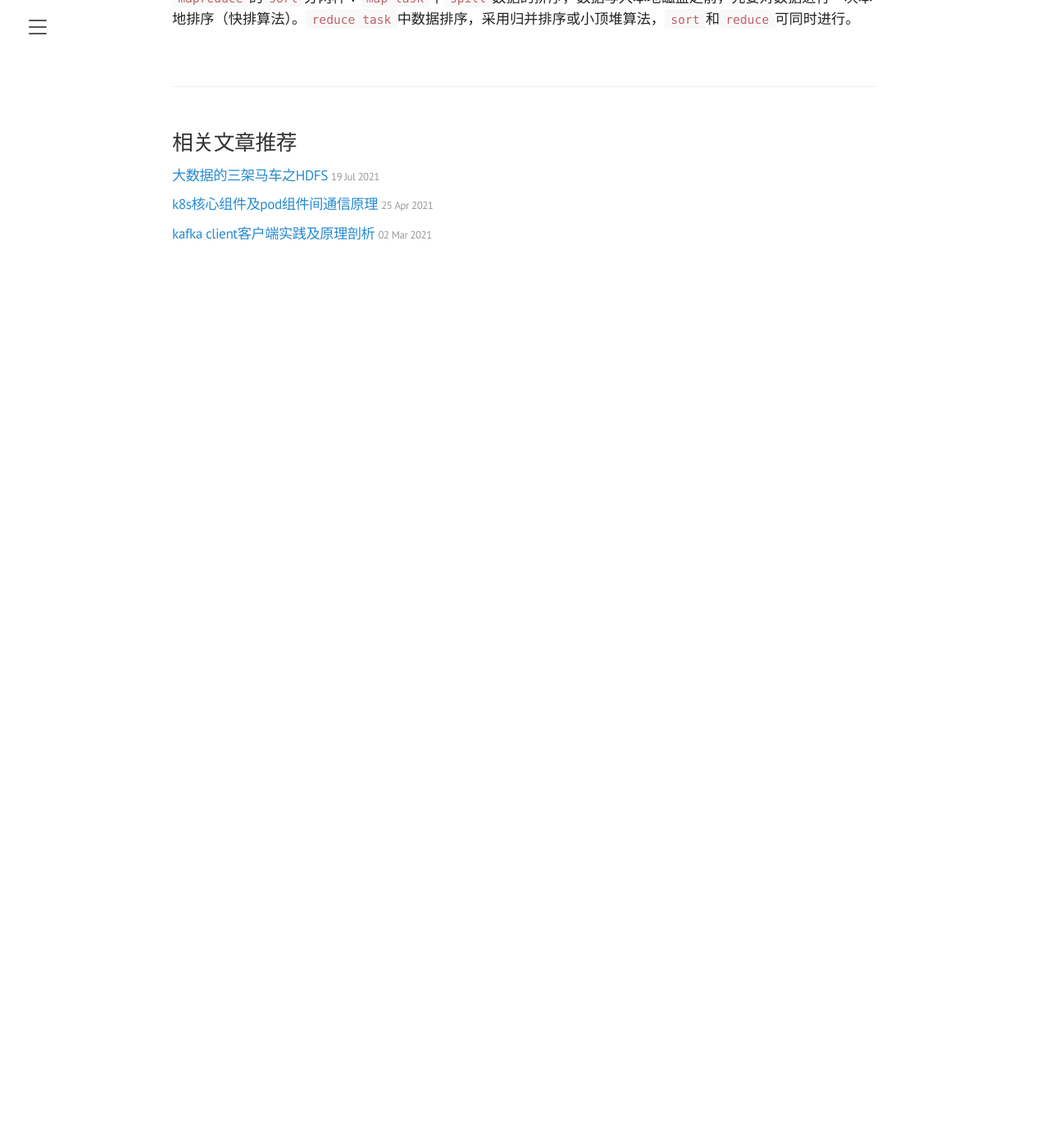
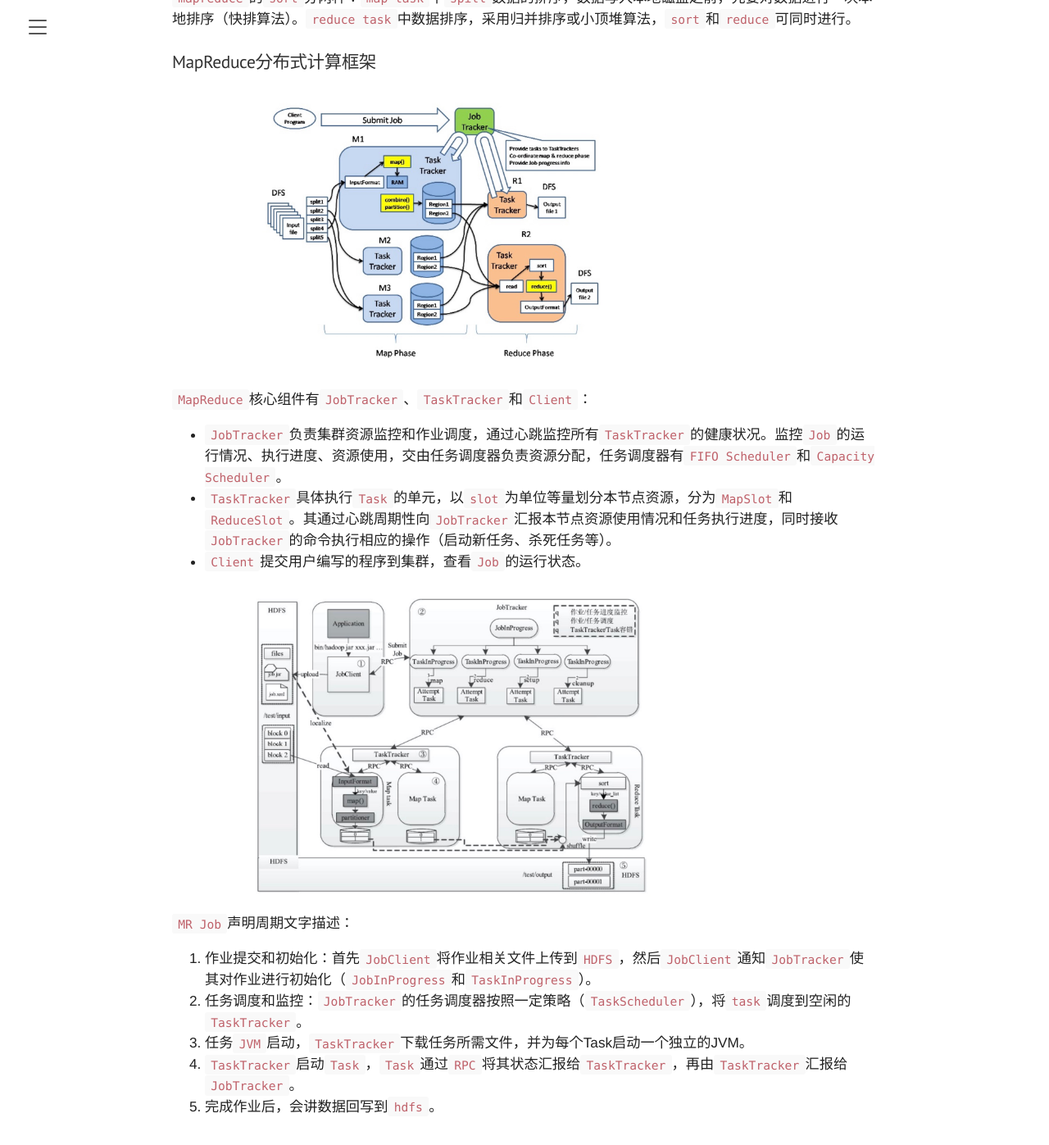
Before and after one commit to dongma/dongma.github.io, a Jekyll site: the page built from _posts/2021-08-09-MapReduce-Programming-Model.md, in a window 1280 px wide and 1400 px high, scrolled down 2876 px. Shown: the top 1397 px of the window at 82% size. Built offline with Jekyll 4.4.1, drawn with Linux system fonts in a browser that asks for light colours; before the commit the page ends 3224 px from its top, so only the background shows below that.

Commit message:
describe mapreduce job life cycle and execution overview

```diff
--- a/_posts/2021-08-09-MapReduce-Programming-Model.md
+++ b/_posts/2021-08-09-MapReduce-Programming-Model.md
@@ -59,3 +59,20 @@ reduce(String key, Iterator values): // key: a word
 `Host`选择算法，`Input`对象由（`file`, `start`, `length`, `hosts`）这个四元组构成，节点列表是关键，关系到任务的本地性（`locality`），`mapreduce`优先让空闲资源处理本节点的数据。
 
 `mapreduce`的`sort`分两种：`map task`中`spill`数据的排序，数据写入本地磁盘之前，先要对数据进行一次本地排序（快排算法）。`reduce task`中数据排序，采用归并排序或小顶堆算法，`sort`和`reduce`可同时进行。
+
+### MapReduce分布式计算框架
+<img src="../../../../resource/2021/mapreduce/map_reduce_phases.jpg" width="700" alt="mapreduce原理概述"/>
+
+`MapReduce`核心组件有`JobTracker`、`TaskTracker`和`Client`：
+* `JobTracker`负责集群资源监控和作业调度，通过心跳监控所有`TaskTracker`的健康状况。监控`Job`的运行情况、执行进度、资源使用，交由任务调度器负责资源分配，任务调度器有`FIFO Scheduler`和`Capacity Scheduler`。
+* `TaskTracker`具体执行`Task`的单元，以`slot`为单位等量划分本节点资源，分为`MapSlot`和`ReduceSlot`。其通过心跳周期性向`JobTracker`汇报本节点资源使用情况和任务执行进度，同时接收`JobTracker`的命令执行相应的操作（启动新任务、杀死任务等）。
+* `Client`提交用户编写的程序到集群，查看`Job`的运行状态。
+
+<img src="../../../../resource/2021/mapreduce/mr_job_lifecycle.jpg" width="700" alt="MR Job声明周期"/>
+
+`MR Job`声明周期文字描述：
+1. 作业提交和初始化：首先`JobClient`将作业相关文件上传到`HDFS`，然后`JobClient`通知`JobTracker`使其对作业进行初始化（`JobInProgress`和`TaskInProgress`）。
+2. 任务调度和监控：`JobTracker`的任务调度器按照一定策略（`TaskScheduler`），将`task`调度到空闲的`TaskTracker`。
+3. 任务`JVM`启动，`TaskTracker`下载任务所需文件，并为每个Task启动一个独立的JVM。
+4. `TaskTracker`启动`Task`，`Task`通过`RPC`将其状态汇报给`TaskTracker`，再由`TaskTracker`汇报给`JobTracker`。
+5. 完成作业后，会讲数据回写到`hdfs`。
```
Also changed, not shown: resource/2021/mapreduce/map_reduce_phases.jpg (added), resource/2021/mapreduce/mr_job_lifecycle.jpg (added).
